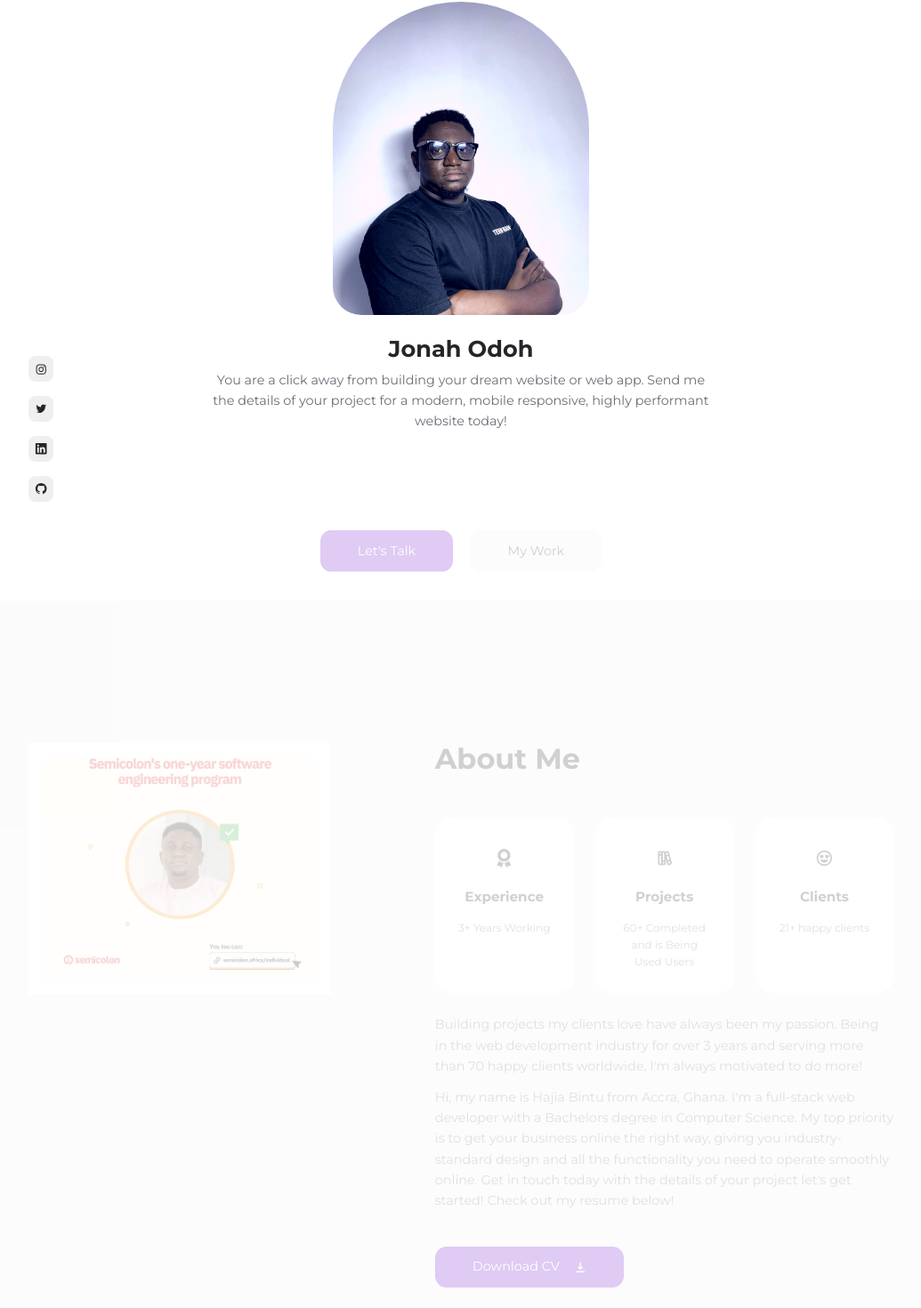
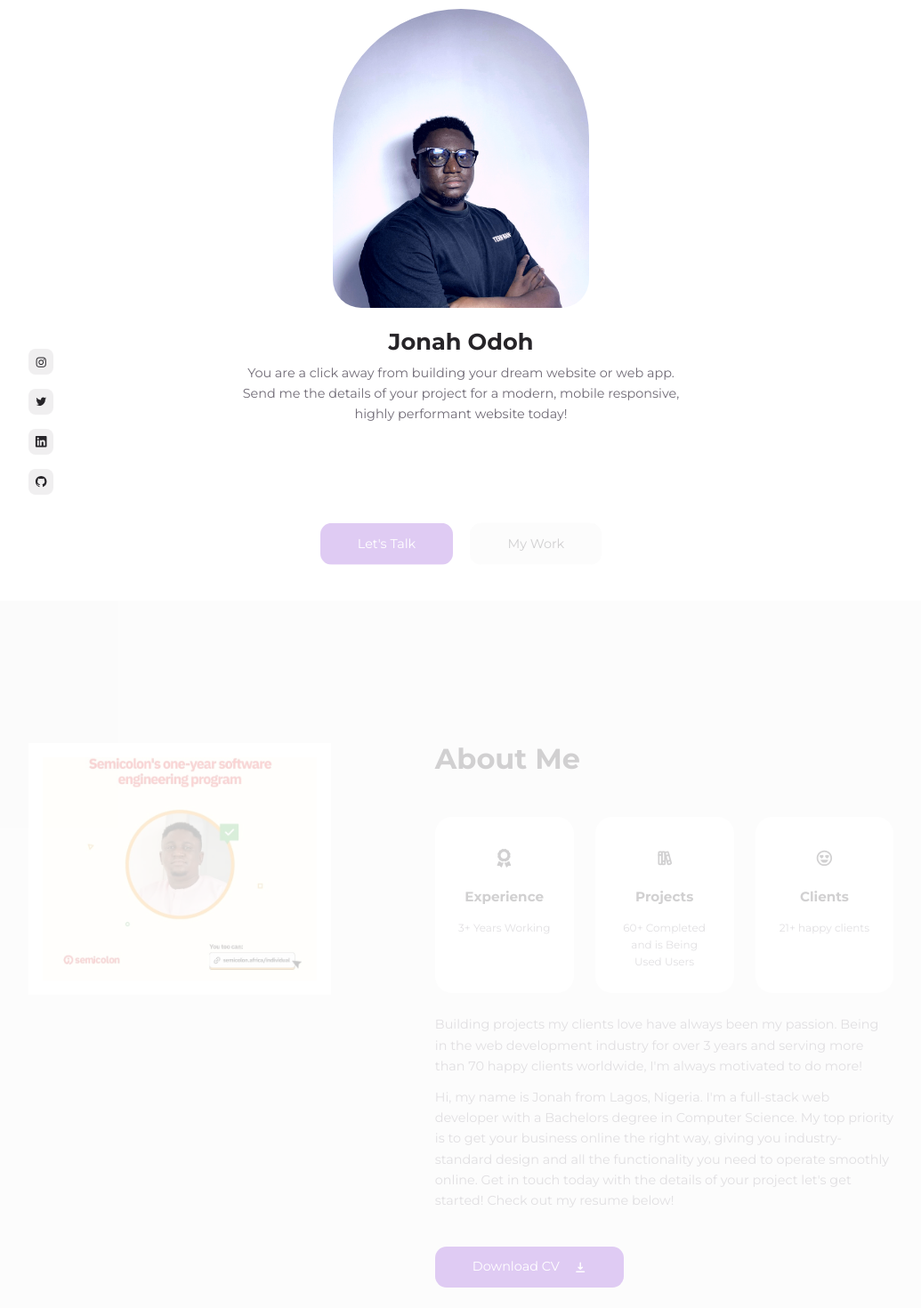
Before and after one commit to omonuj/my-portfolio, a React (Create React App) app: page / in a window 1280 px wide. Shown: the part 189-1659 px from the top of the page at 89% size, without its empty margins (122-1157 px from the left). Built offline with nearby package versions, Linux system fonts and the light colour scheme.

Commit message:
my updates

```diff
--- a/src/sections/about/About.jsx
+++ b/src/sections/about/About.jsx
@@ -31,7 +31,7 @@ const About = () => {
                 Building projects my clients love have always been my passion. Being in the web development industry for over 3 years and serving more than 70 happy clients worldwide, I'm always motivated to do more!
                 </p>
                 <p>
-                Hi, my name is Hajia Bintu from Accra, Ghana. I'm a full-stack web developer with a Bachelors degree in Computer Science. My top priority is to get your business online the right way, giving you industry-standard design and all the functionality you need to operate smoothly online. Get in touch today with the details of your project let's get started! Check out my resume below!
+                Hi, my name is Jonah from Lagos, Nigeria. I'm a full-stack web developer with a Bachelors degree in Computer Science. My top priority is to get your business online the right way, giving you industry-standard design and all the functionality you need to operate smoothly online. Get in touch today with the details of your project let's get started! Check out my resume below!
                 </p>
                 <a href={CV} download className='btn primary'>Download CV <HiDownload/></a>
             </div>
--- a/src/sections/header/header.css
+++ b/src/sections/header/header.css
@@ -16,14 +16,14 @@ header {
 
 .header__profile {
     width: 18rem;
-    height: 22rem;
+    height: 21rem;
     border-radius: 9rem 9rem 2rem 2rem;
     overflow: hidden;
     margin-bottom: 1.5rem;
 }
 
 .header__container p {
-    width: 35rem;
+    width: 31rem;
     text-align: center;
     margin: 0.6rem 0 2rem;
 }
@@ -41,7 +41,6 @@ header {
     display: flex;
     flex-direction: column;
     gap: 1rem;
-    z-index: 8;
 }
 
 .header__socials a {
```
